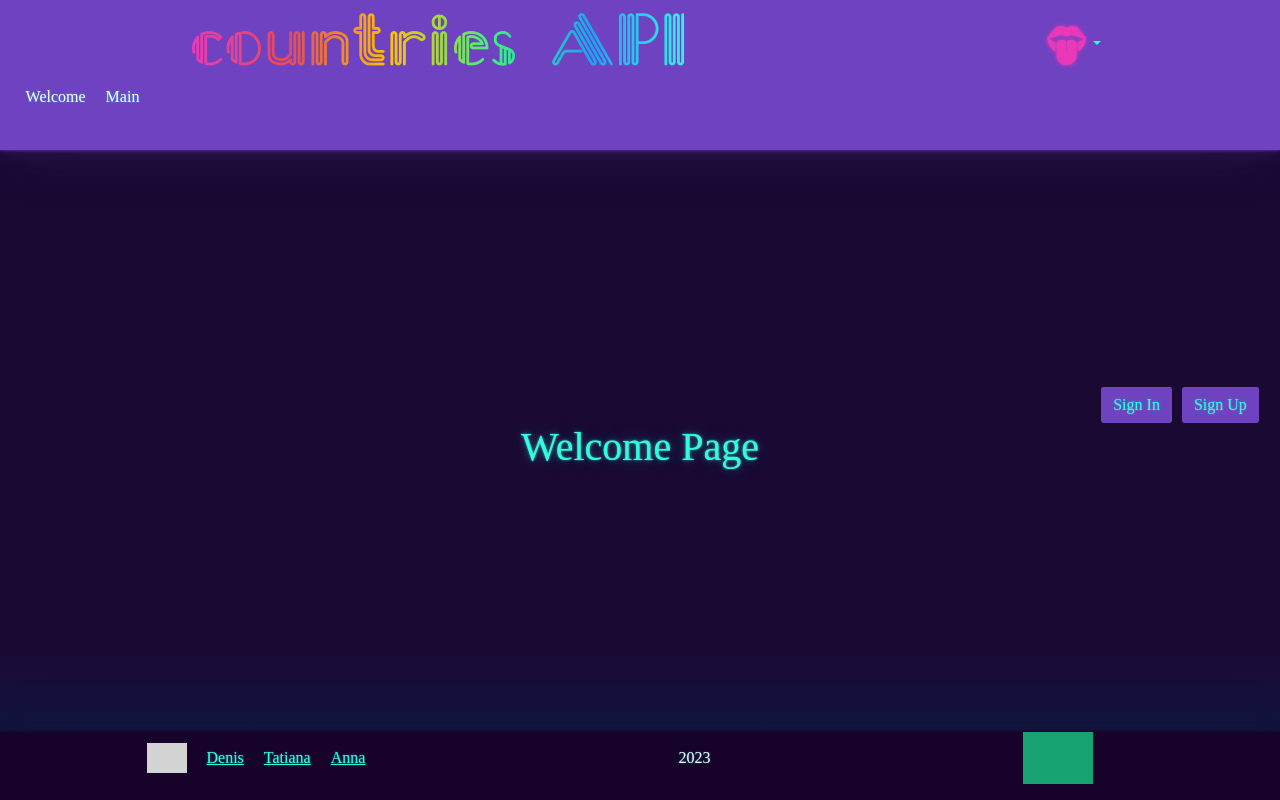
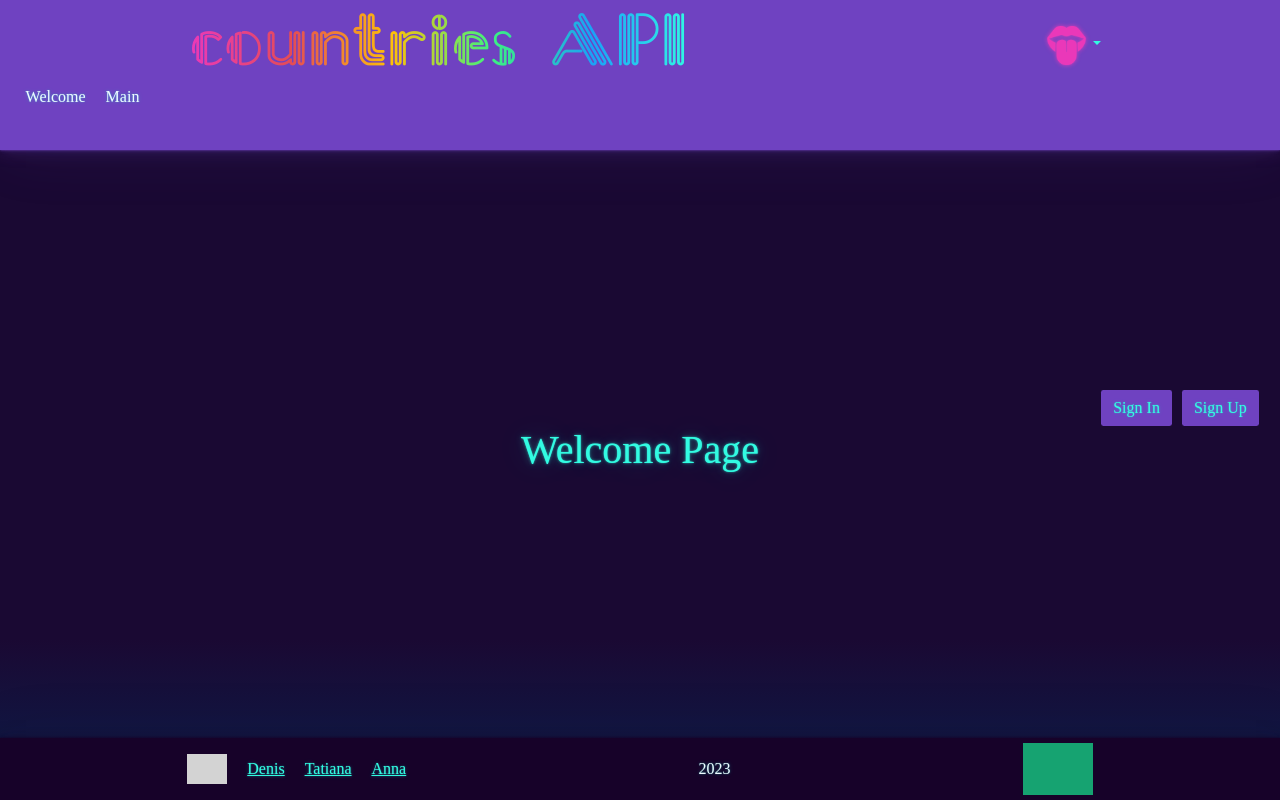
Before and after one commit to avshir/graphiql-app, a React (Vite) app in the folder graphiql-app/: page /welcome in a window 1280 px wide. Built offline with nearby package versions, Linux system fonts and the light colour scheme; grey boxes are pictures that could not be loaded; a web font is replaced by a local one.

Commit message:
fix: change styles for footer

```diff
--- a/graphiql-app/src/components/footer/footer-style.scss
+++ b/graphiql-app/src/components/footer/footer-style.scss
@@ -2,9 +2,9 @@ $basic-transition: all 0.3s linear;
 $footer-text-color: aliceblue;
 
 .footer {
+  padding: 5px 4%;
   box-shadow: 0 0 2px rgba(23, 2, 41, 0.9), 0 0 4px rgba(23, 2, 41, 0.4), 0 0 1rem rgba(23, 2, 41, 0.3), 0 0 4rem rgba(23, 2, 41, 0.1);
   color: $footer-text-color;
-  font-family: 'PoiretOne';
 }
 
 .footer-list {
@@ -14,7 +14,8 @@ $footer-text-color: aliceblue;
   justify-content: space-around;
   flex-wrap: wrap;
   column-gap: 20px;
-  width: calc(100vw - 40px);
+  row-gap: 10px;
+  margin: 0;
   padding: 0;
 
   .footer-item {
```
